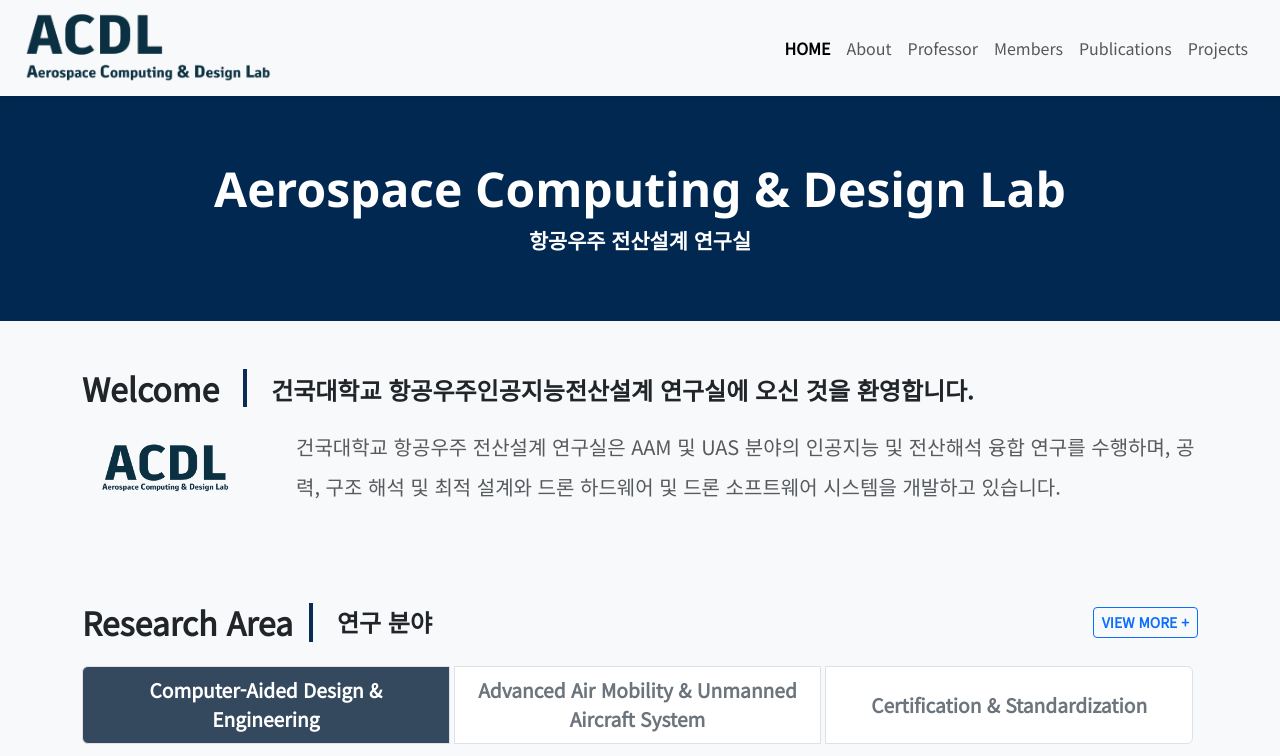
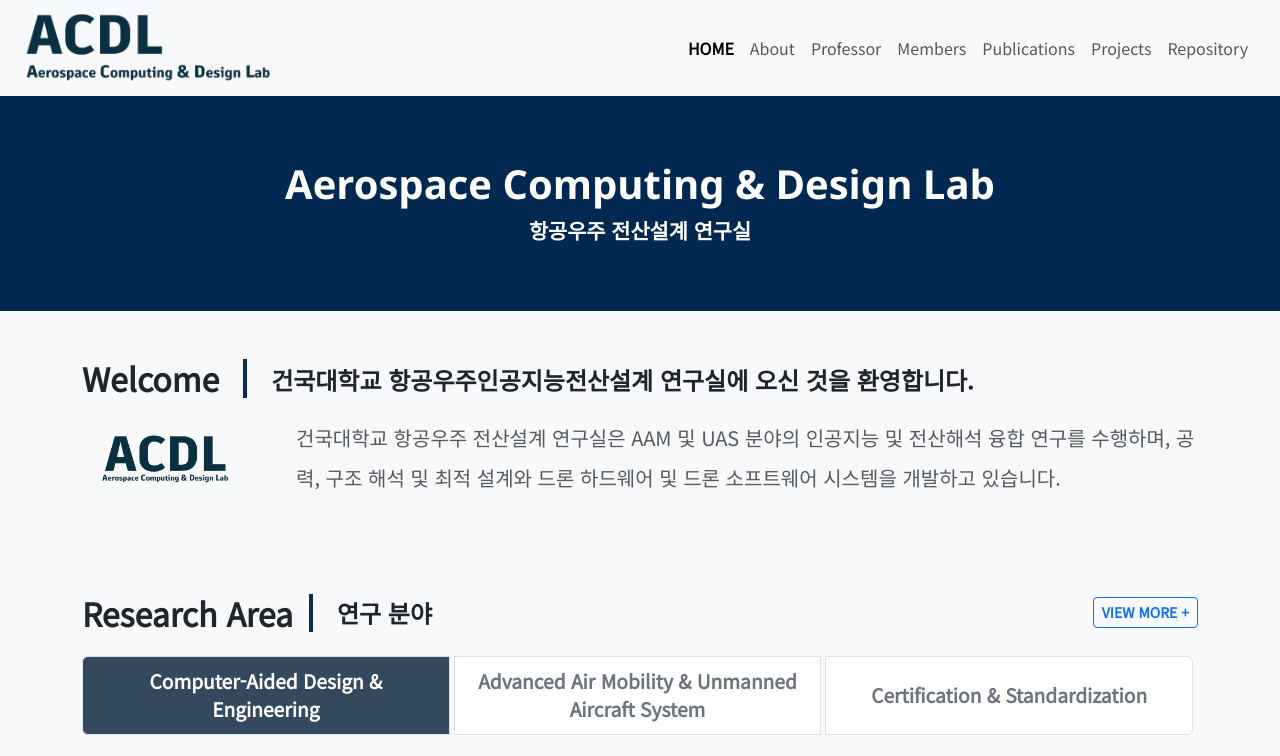
Before and after one commit to KU-ACDL/acdl, a plain HTML site: page index.html in a window 1280 px wide. Shown: the top 756 px of the page. Drawn offline with nearby package versions, Linux system fonts and the light colour scheme; grey boxes are pictures that could not be loaded.

Commit message:
Add files via upload

```diff
--- a/index.html
+++ b/index.html
@@ -23,7 +23,7 @@
 
 		header.lab-header h1 {
 		  font-family: 'Segoe UI', sans-serif;
-		  font-size: 3.0rem;
+		  font-size: 2.5rem;
 		  font-weight: bold;
 		}
 
@@ -169,7 +169,7 @@
 		  <li class="nav-item"><a class="nav-link" href="pages/member.html">Members</a></li>
 		  <li class="nav-item"><a class="nav-link" href="pages/pub.html">Publications</a></li>
 		  <li class="nav-item"><a class="nav-link" href="pages/proj.html">Projects</a></li>
-		  <!--<li class="nav-item"><a class="nav-link" href="pages/repo.html">Repository</a></li>-->
+		  <li class="nav-item"><a class="nav-link" href="pages/repo.html">Repository</a></li>
 		</ul>
 	  </div>
 
```
